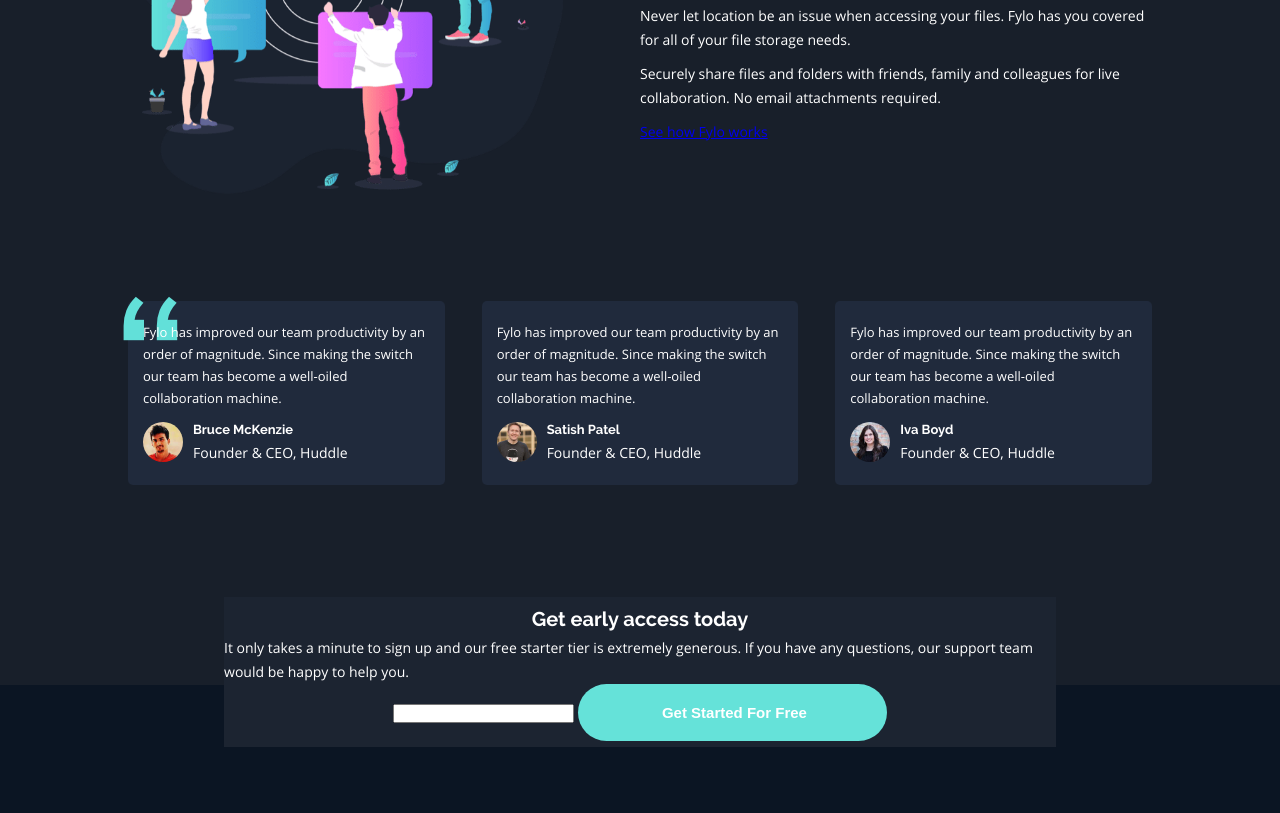
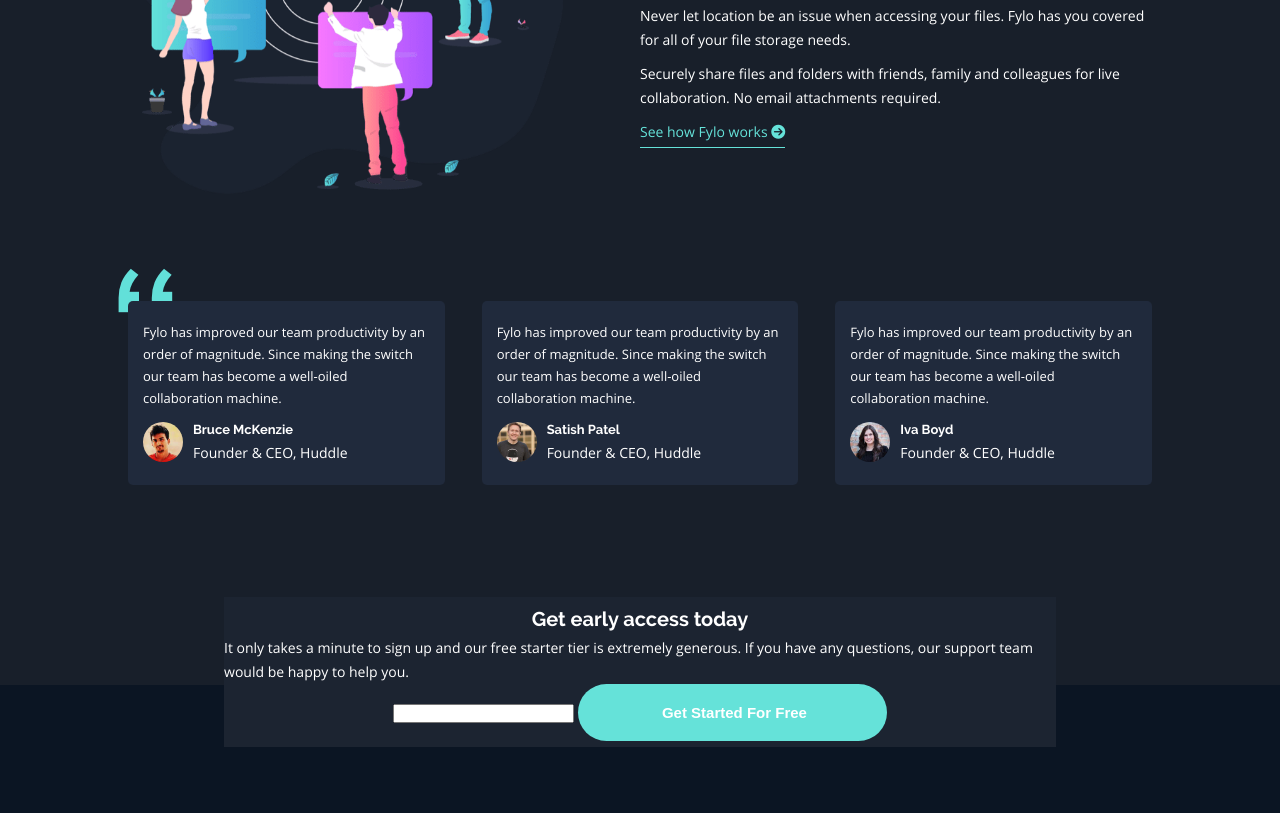
Before and after one commit to ericndebe/fylo-dark-theme-landing-page-master, a website built with Parcel: page index.html in a window 1280 px wide. Shown: the part 1500-2313 px from the top of the page. Built offline with nearby package versions, Linux system fonts and the light colour scheme.

Commit message:
added fontawesome and link button style

```diff
--- a/index.html
+++ b/index.html
@@ -4,7 +4,7 @@
     <meta charset="UTF-8" />
     <meta name="viewport" content="width=device-width, initial-scale=1.0" />
     <!-- displays site properly based on user's device -->
-
+    <script src="https://kit.fontawesome.com/ba0ee0dc93.js"></script>
     <link
       rel="icon"
       type="image/png"
@@ -159,14 +159,15 @@
               colleagues for live collaboration. No email attachments required.
             </p>
             <!-- <input type="button" value="See how Fylo works" /> -->
-            <a href="#">See how Fylo works</a>
+            <a class="btn-link" href="#"
+              >See how Fylo works <i class="fas fa-arrow-circle-right"></i
+            ></a>
           </div>
         </section>
 
         <section class="testimonial">
           <div class="testimonial__content">
             <div class="testimonial__content--block">
-              <div class="quotes"></div>
               <p class="testimonial__text">
                 Fylo has improved our team productivity by an order of
                 magnitude. Since making the switch our team has become a
--- a/src/scss/components/_buttons.scss
+++ b/src/scss/components/_buttons.scss
@@ -13,3 +13,10 @@
         background-color: darken($color: $cta-cyan-gradient, $amount: 10);
     }
 }
+
+.btn-link {
+    color: $cta-cyan-gradient;
+    text-decoration: none;
+    padding-bottom: 6px;
+    border-bottom: 1px solid $cta-cyan-gradient;
+}
--- a/src/scss/pages/_home.scss
+++ b/src/scss/pages/_home.scss
@@ -31,8 +31,7 @@
             margin: .6rem 0;
         }
 
-		&--text {
-		}
+        &--text {}
     }
 }
 
@@ -43,6 +42,7 @@
 
     &__img {
         flex-basis: 50%;
+
         img {
             width: 85%;
         }
@@ -50,6 +50,7 @@
 
     &__text {
         flex-basis: 50%;
+
         &--heading {
             span {
                 display: block;
@@ -68,6 +69,19 @@
     &__content {
         display: flex;
         justify-content: space-between;
+        position: relative;
+
+        &::before {
+            content: '';
+            position: absolute;
+            background-image: url('/images/bg-quotes.png');
+            background-repeat: no-repeat;
+            width: 100px;
+            height: 100px;
+            top: -33px;
+            left: -10px;
+            z-index: 1;
+        }
 
         &--block {
             width: 28%;
@@ -76,17 +90,6 @@
             padding: 2rem 1.5rem;
             position: relative;
             z-index: 1;
-
-			.quotes {
-				position: absolute;
-				background-image: url('/images/bg-quotes.png');
-				background-repeat: no-repeat;
-				width: 100px;
-				height: 100px;
-				top: -5px;
-				left: -5px;
-				z-index: -1;
-			}
         }
     }
 
```
Lines whose indentation alone changed are shown as unchanged.
